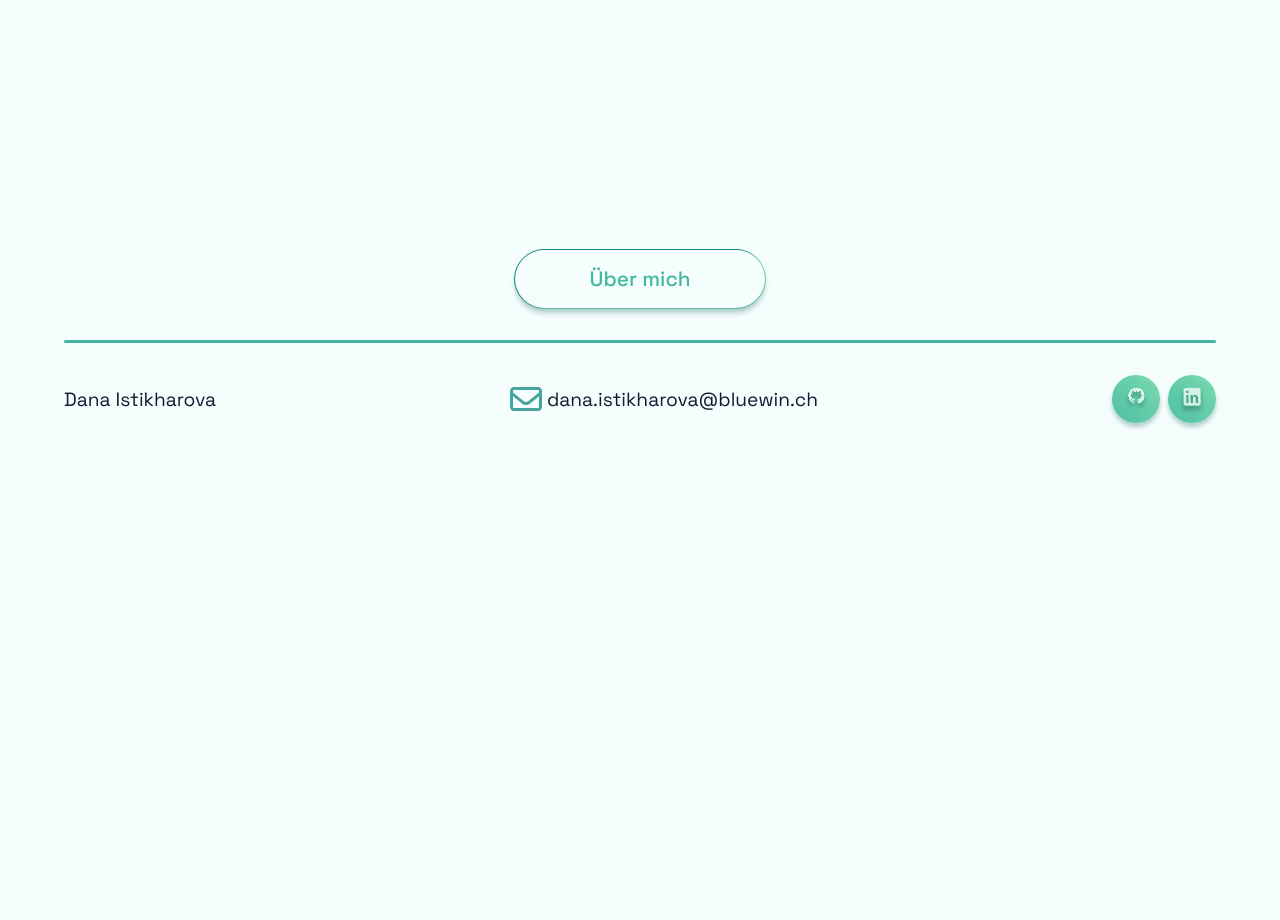
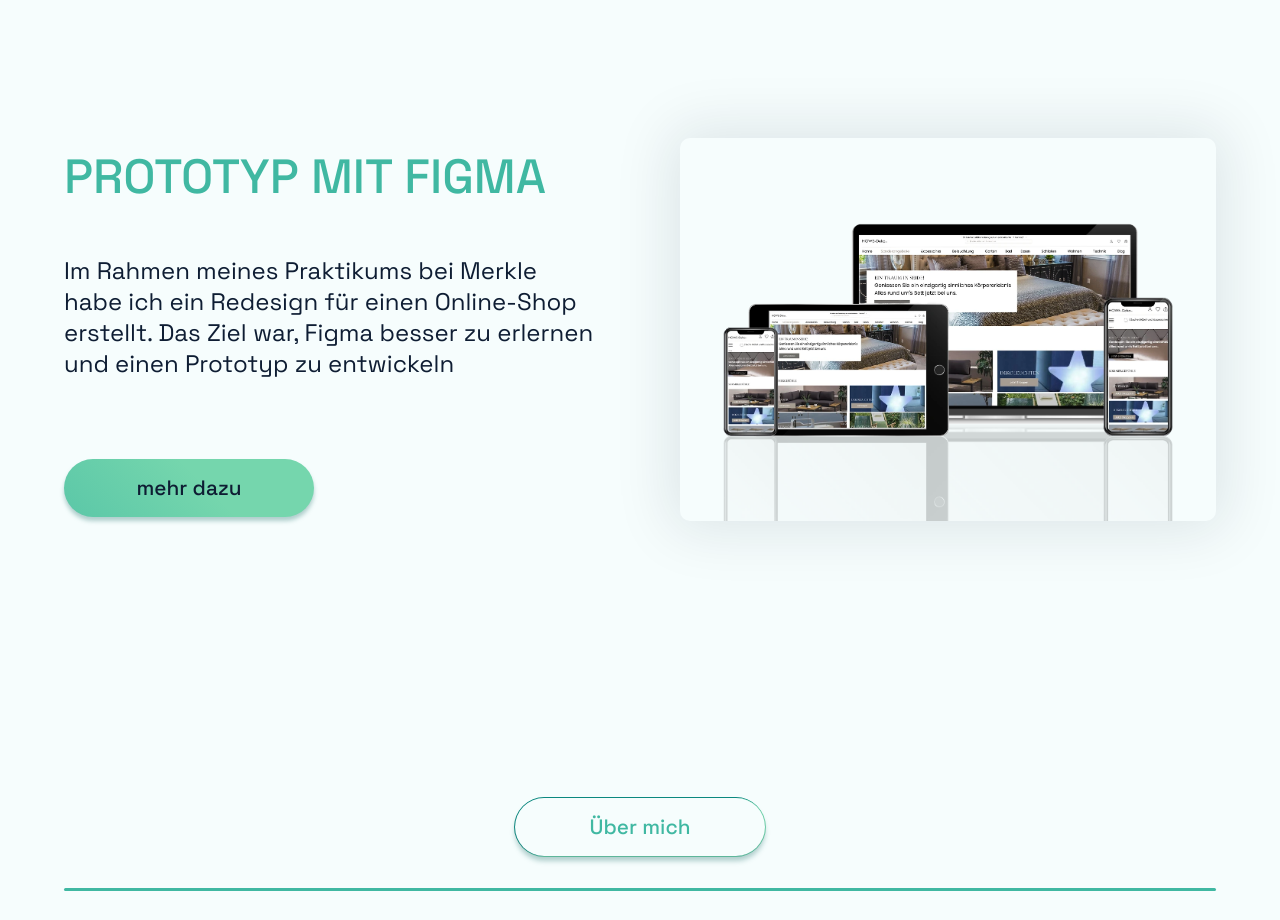
Before and after one commit to Istikharova/danaporfolio, a plain HTML site: page page/meine-projekte.html in a window 1280 px wide. Shown: the part 3360-4280 px from the top of the page. Before the commit the page ends 3815 px from the top, so only its background shows below. Drawn offline with nearby package versions, Linux system fonts and the light colour scheme.

Commit message:
vorschau

```diff
--- a/page/meine-projekte.html
+++ b/page/meine-projekte.html
@@ -216,6 +216,34 @@
             </div>
           </div>
 
+          <div class="projects wd">
+            <div class="container-img">
+              <img class="card-white img-device"
+                src="../img/shop-redesign-device.webp"
+                alt="Shop Redesign" title="Shop Redesign" />
+                <div class="tech">
+                  <h3>Verwendete Technologien</h3>
+                  <div class="container-brand-icon">
+                    <div class="card-white"><img src="../img/icons/figma-icon.webp" alt="Figma icon"></div>
+                  </div>
+                </div>
+            </div>
+            <div class="container-discription">
+              <div class="container-text">
+                <h2>Prototyp mit Figma</h2>
+                <p>
+                  Im Rahmen meines Praktikums bei Merkle habe ich ein Redesign für einen Online-Shop erstellt.
+                  Das Ziel war, Figma besser zu erlernen und einen Prototyp zu entwickeln
+                </p>
+              </div>
+
+                <a
+                  href="meine-projekte/shop-redesign.html"
+                  class="full btn gradient"
+                  >mehr dazu</a>
+            </div>
+          </div>
+
         </div>
       </div>
     </section>
```
